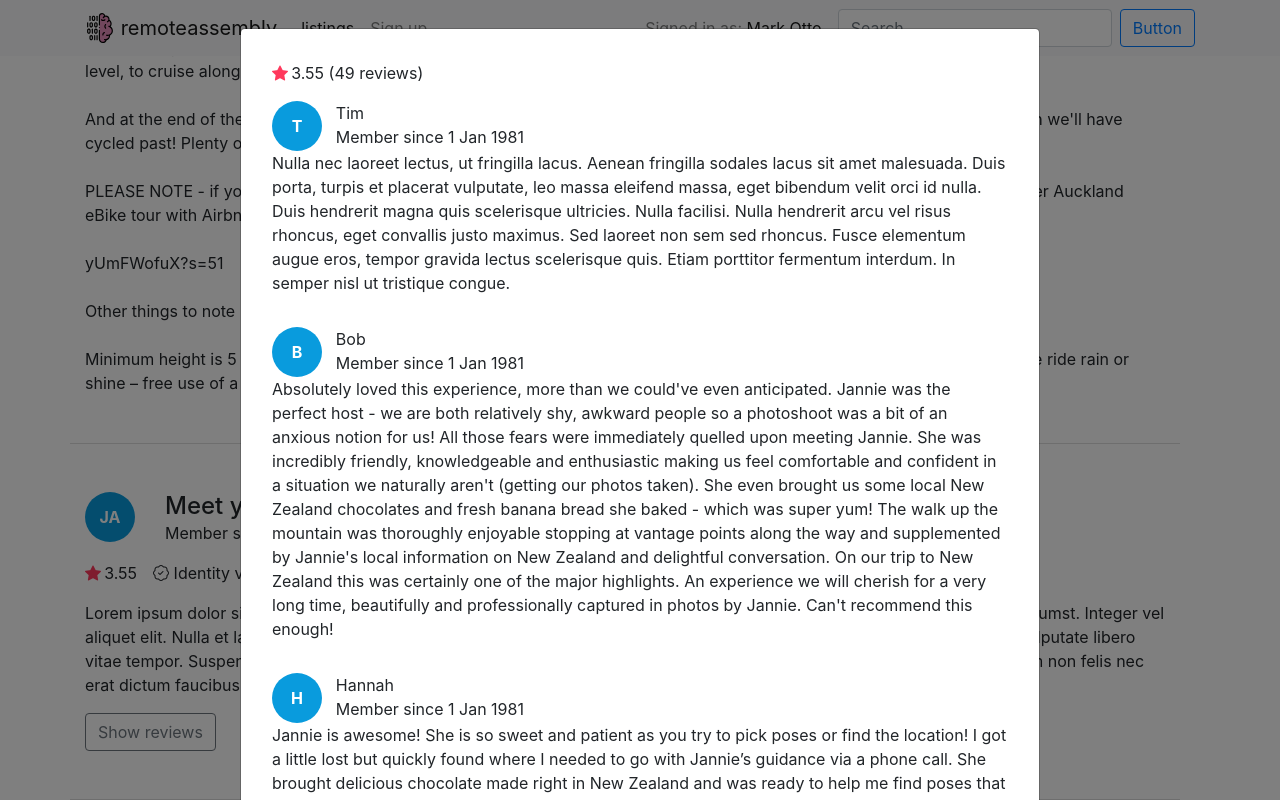
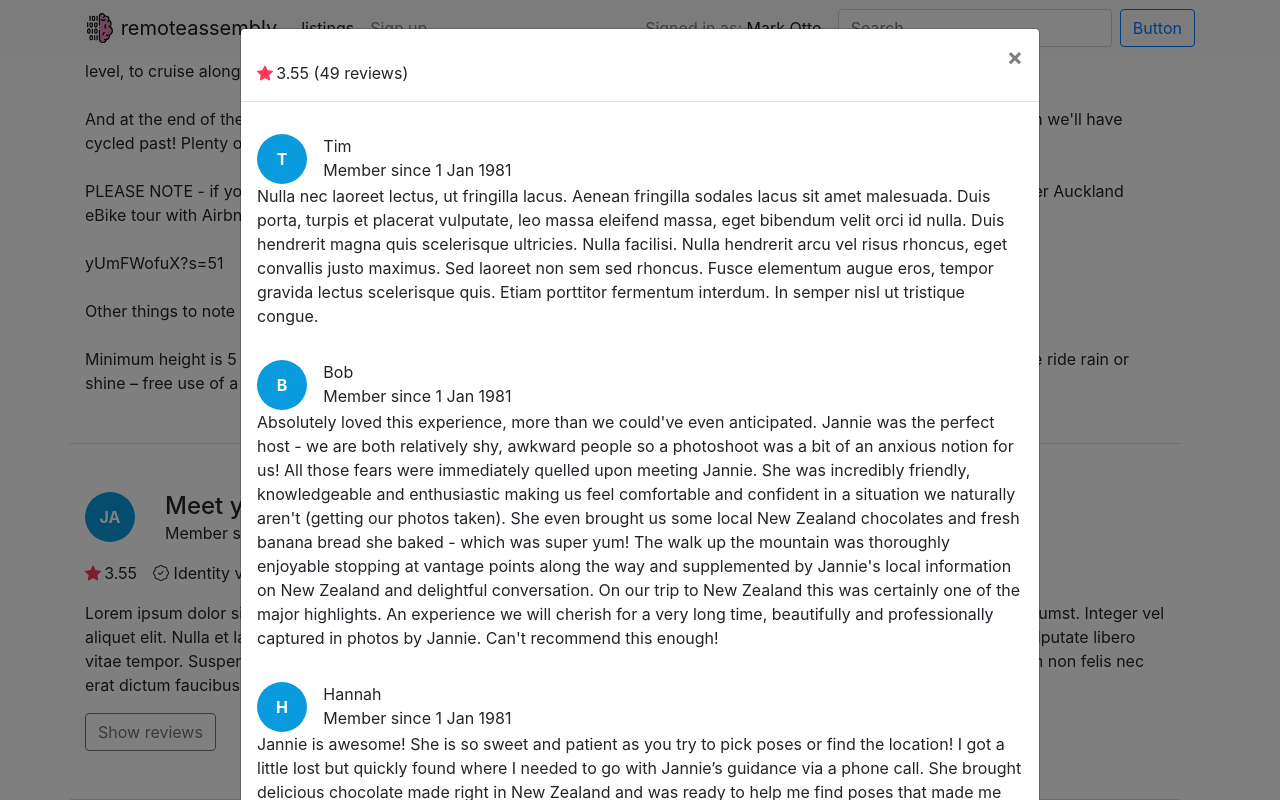
Before and after one commit to enRose/RemoteAssembly, a React (Create React App) app in the folder client/: page /listings/1 in a window 1280 px wide. Both pictures are taken after a click on the button "Show reviews". Shown: the part 672-1472 px from the top of the page. Built offline with nearby package versions, Linux system fonts and the light colour scheme.

Commit message:
move close button to the header

```diff
--- a/client/src/listing-detail/component/review-modal/review-modal.js
+++ b/client/src/listing-detail/component/review-modal/review-modal.js
@@ -5,6 +5,7 @@ import css from './review-modal-style.module.css'
 
 export const ReviewModal = (props) => {
   return (
+    <Container>
       <Modal
         {...props}
         size="lg"
@@ -12,16 +13,7 @@ export const ReviewModal = (props) => {
         centered
       >
         {
-        props.title &&
           <Modal.Header closeButton>
-          <Modal.Title id="contained-review-modal-title-vcenter">
-            {props.title}
-          </Modal.Title>
-        </Modal.Header>
-      }
-      <Modal.Body>
-        {
-          <Container>
             <Row className={css['spacing-sm']}>
               <Col>
                 <span className={css['star-icon']}>
@@ -31,7 +23,11 @@ export const ReviewModal = (props) => {
                 </span>
               </Col>
             </Row>
-          {props.reviews.map(x =>
+          </Modal.Header>
+        }
+        <Modal.Body scrollable={true}>
+          {
+            props.reviews.map(x =>
               <>
                 <Row className={css['spacing-sm']}>
                   <AvatarInitials
@@ -47,17 +43,14 @@ export const ReviewModal = (props) => {
                 </Row>
                 <Row>
                   <Col>
-                <p>{x .utterance}</p>
+                    <p>{x.utterance}</p>
                   </Col>
                 </Row>
               </>
-          )}
-          </Container>
+            )
           }
         </Modal.Body>
-      <Modal.Footer>
-        <Button onClick={props.onHide}>Close</Button>
-      </Modal.Footer>
       </Modal>
+    </Container>
   )
 }
```
Lines whose indentation alone changed are shown as unchanged.
